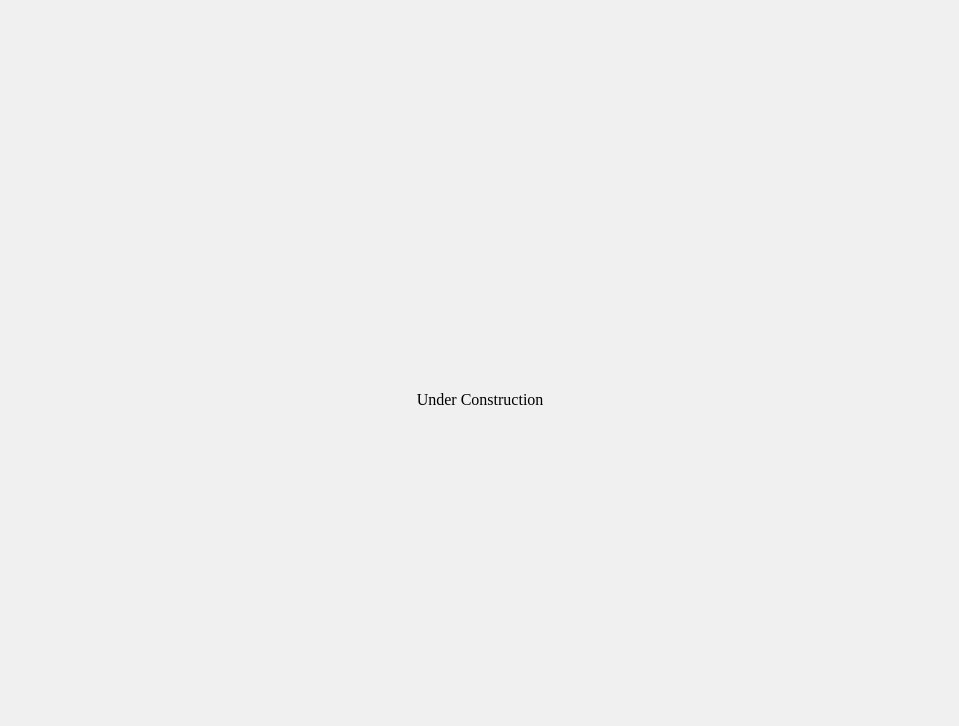
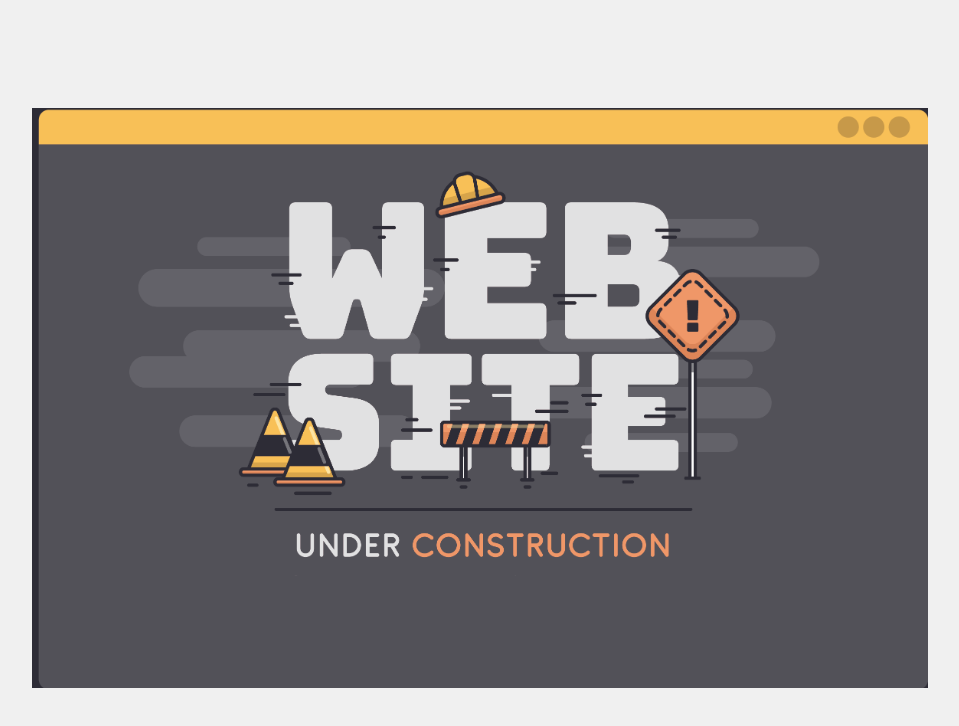
Before and after one commit to lkranl/wsasas, a plain HTML site: page index.html in a window 1280 px wide. Shown: the whole page, without its empty margins (160-1119 px from the left). Drawn offline with Linux system fonts and the light colour scheme.

Commit message:
Updated the size of the image

```diff
--- a/index.html
+++ b/index.html
@@ -17,9 +17,14 @@
             max-width: 100%;
             height: auto;
         }
+        .imgbox {
+            width: 70%;
+        }
     </style>
 </head>
 <body>
-    Under Construction
+    <div class="imgbox">
+        <img src="under_construction.png" alt="Website Under Construction" >
+    </div>
 </body>
 </html>
```
